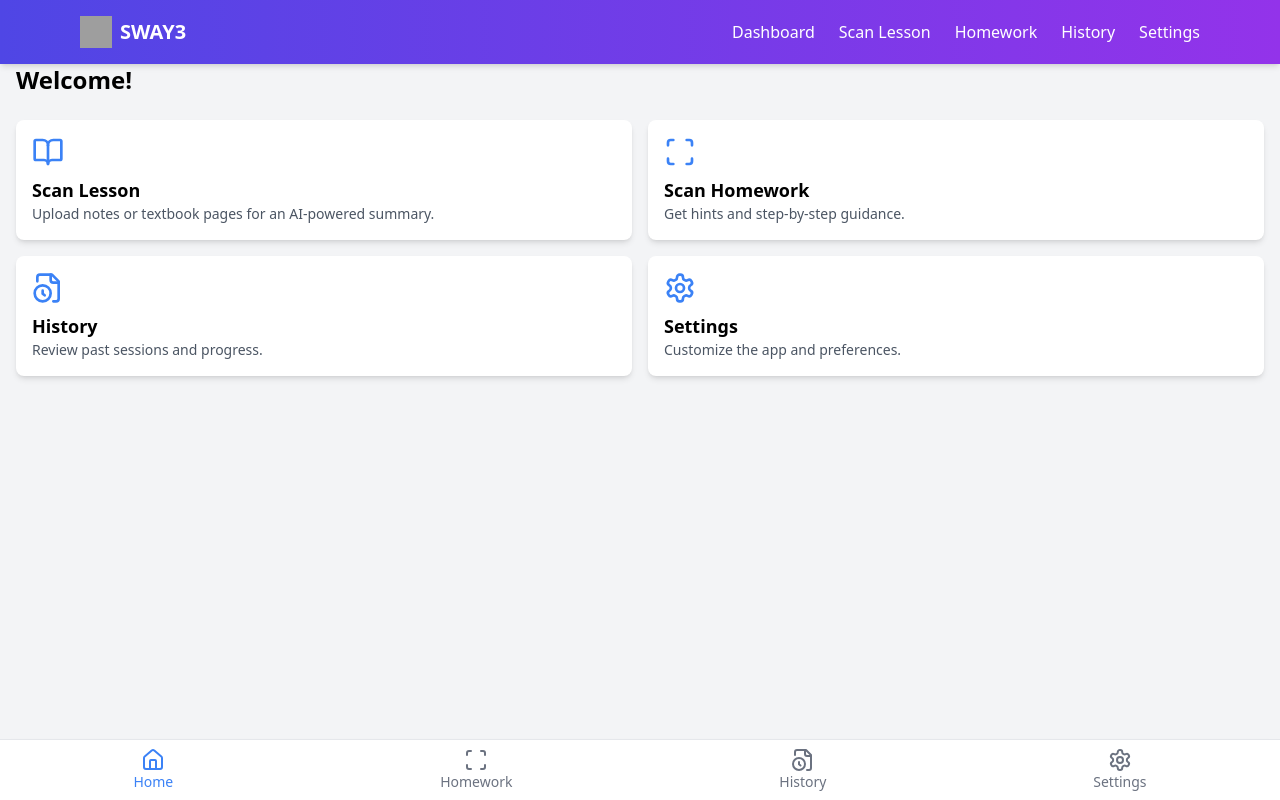
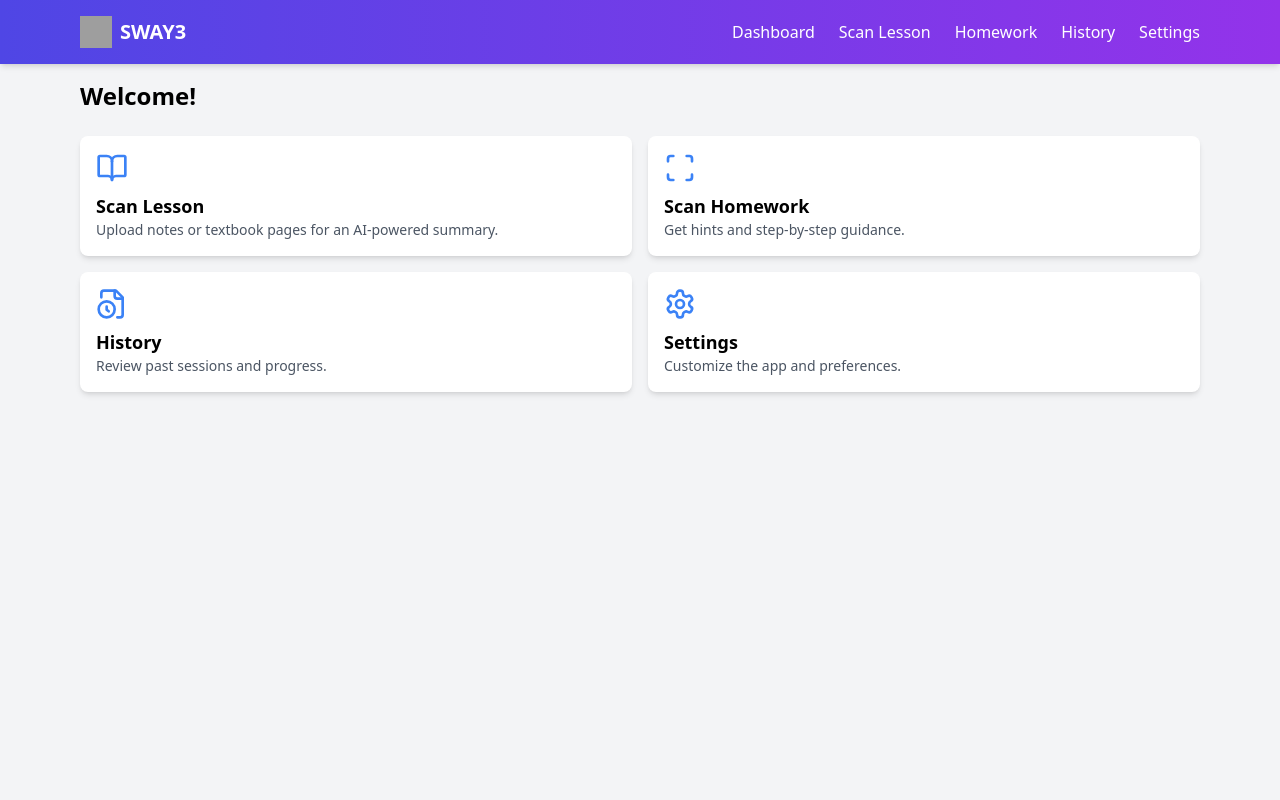
Before and after one commit to OMARMARCO23/sway3, a React (Vite) app: page /#/dashboard in a window 1280 px wide. Built offline with nearby package versions, Linux system fonts and the light colour scheme; grey boxes are pictures that could not be loaded.

Commit message:
Update App.tsx

```diff
--- a/src/App.tsx
+++ b/src/App.tsx
@@ -4,39 +4,12 @@ import { ScanLesson } from "./pages/ScanLesson";
 import { ScanHomework } from "./pages/ScanHomework";
 import { History } from "./pages/History";
 import { Settings } from "./pages/Settings";
-import { BottomNav } from "./components/BottomNav";
-
-function Header() {
-  return (
-    <header className="bg-gradient-to-r from-indigo-600 to-purple-600 shadow-md fixed top-0 left-0 right-0 z-20">
-      <div className="max-w-6xl mx-auto flex items-center justify-between p-4">
-        <div className="flex items-center font-bold text-xl text-white">
-          <img src="/logo.png" alt="SWAY3" className="w-8 h-8 mr-2" />
-          SWAY3
-        </div>
-        <nav className="hidden md:flex space-x-6 text-white">
-          <a href="#/dashboard" className="hover:text-emerald-300">Dashboard</a>
-          <a href="#/scan-lesson" className="hover:text-emerald-300">Scan Lesson</a>
-          <a href="#/scan-homework" className="hover:text-emerald-300">Homework</a>
-          <a href="#/history" className="hover:text-emerald-300">History</a>
-          <a href="#/settings" className="hover:text-emerald-300">Settings</a>
-        </nav>
-      </div>
-    </header>
-  );
-}
+import { AppLayout } from "./components/AppLayout";
 
 export function App() {
   return (
-    <Router
-      future={{
-        v7_startTransition: true,
-        v7_relativeSplatPath: true,
-      }}
-    >
-      <div className="bg-gray-100 dark:bg-gray-900 min-h-screen flex flex-col">
-        <Header />
-        <main className="flex-1 pt-16 pb-20 px-4">
+    <Router>
+      <AppLayout>
         <Routes>
           <Route path="/dashboard" element={<Dashboard />} />
           <Route path="/scan-lesson" element={<ScanLesson />} />
@@ -45,9 +18,7 @@ export function App() {
           <Route path="/settings" element={<Settings />} />
           <Route path="*" element={<Navigate to="/dashboard" replace />} />
         </Routes>
-        </main>
-        <BottomNav />
-      </div>
+      </AppLayout>
     </Router>
   );
 }
```
Lines whose indentation alone changed are shown as unchanged.
